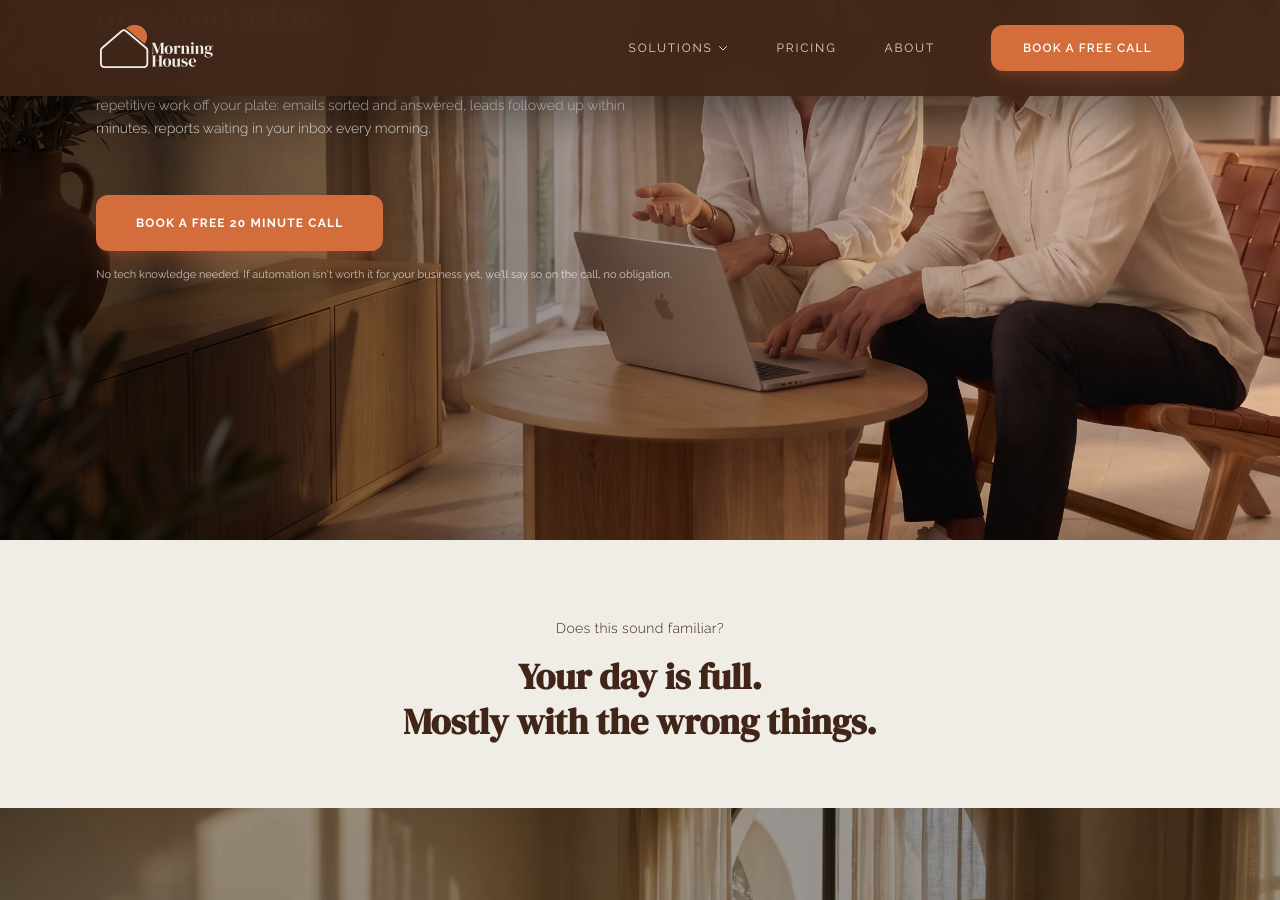
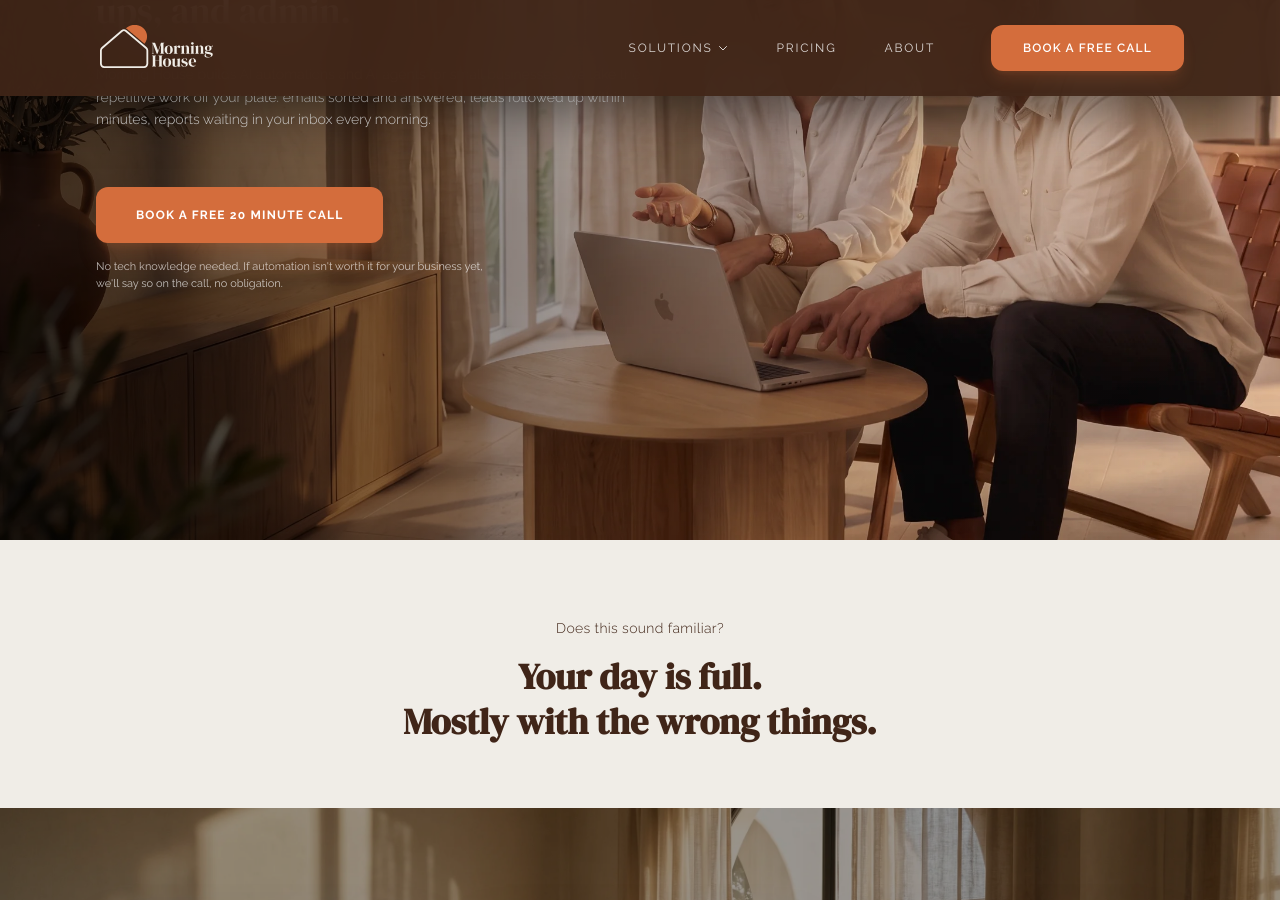
Before and after one commit to refinedislandcreations/morning-house, a Jekyll site: the page built from homepage.html, in a window 1280 px wide and 900 px high, scrolled down 360 px. Built offline with Jekyll 4.4.1, drawn with Linux system fonts in a browser that asks for light colours; nearby versions of some CDN libraries.

Commit message:
style: add responsive line break to booking button subtext

```diff
--- a/homepage.html
+++ b/homepage.html
@@ -14,7 +14,7 @@ hero:
   body: "Morning House builds AI automations and AI agents for small businesses. We take the repetitive work off your plate: emails sorted and answered, leads followed up within minutes, reports waiting in your inbox every morning."
   button_text: BOOK A FREE 20 MINUTE CALL
   button_link: "/booking.html"
-  button_subtext: No tech knowledge needed. If automation isn't worth it for your business yet, we'll say so on the call, no obligation.
+  button_subtext: No tech knowledge needed. If automation isn't worth it for your business yet,<br class="hidden sm:block"/> we'll say so on the call, no obligation.
 pain_points:
   kicker: Does this sound familiar?
   headline: "Your day is full.<br/> Mostly with the wrong things."
```
